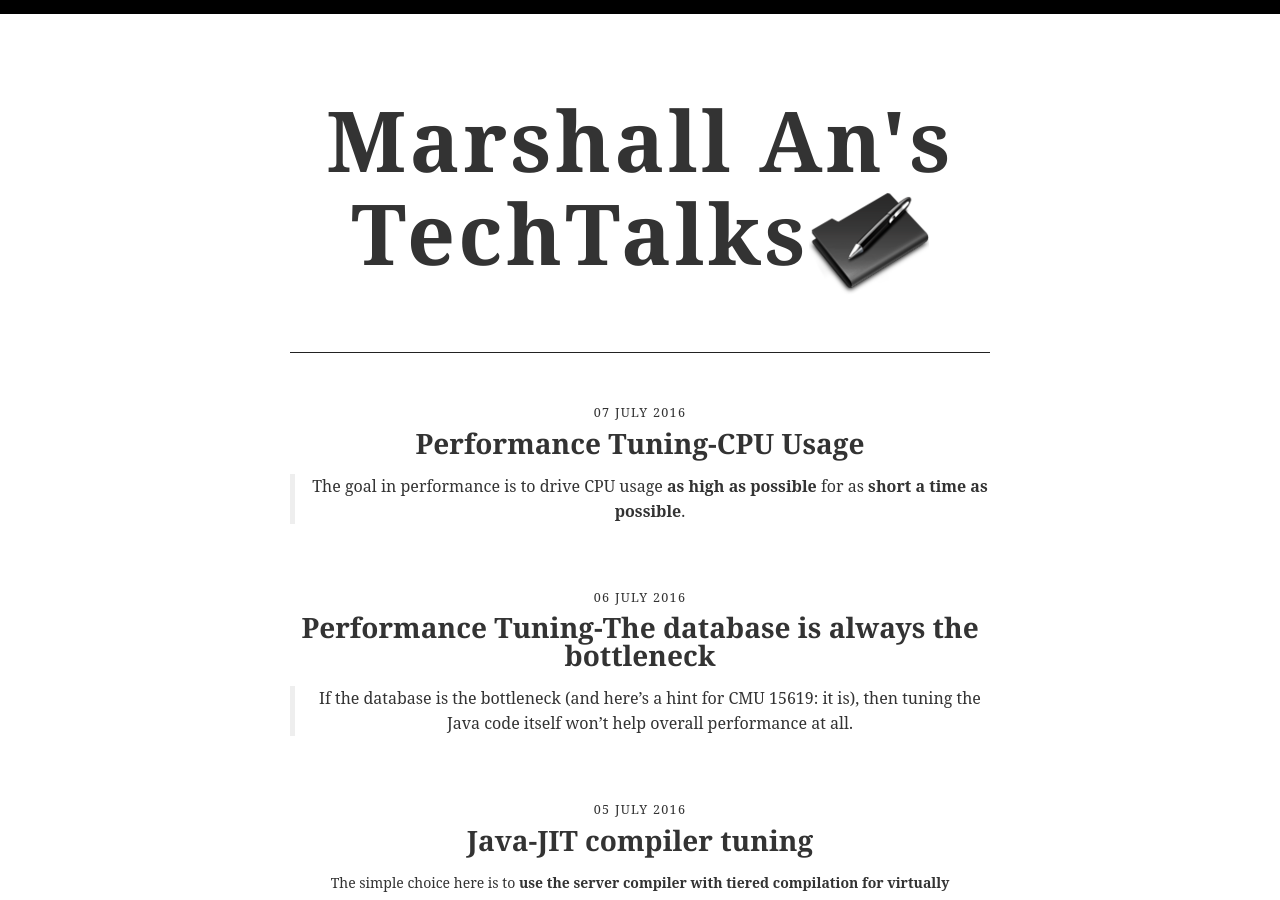
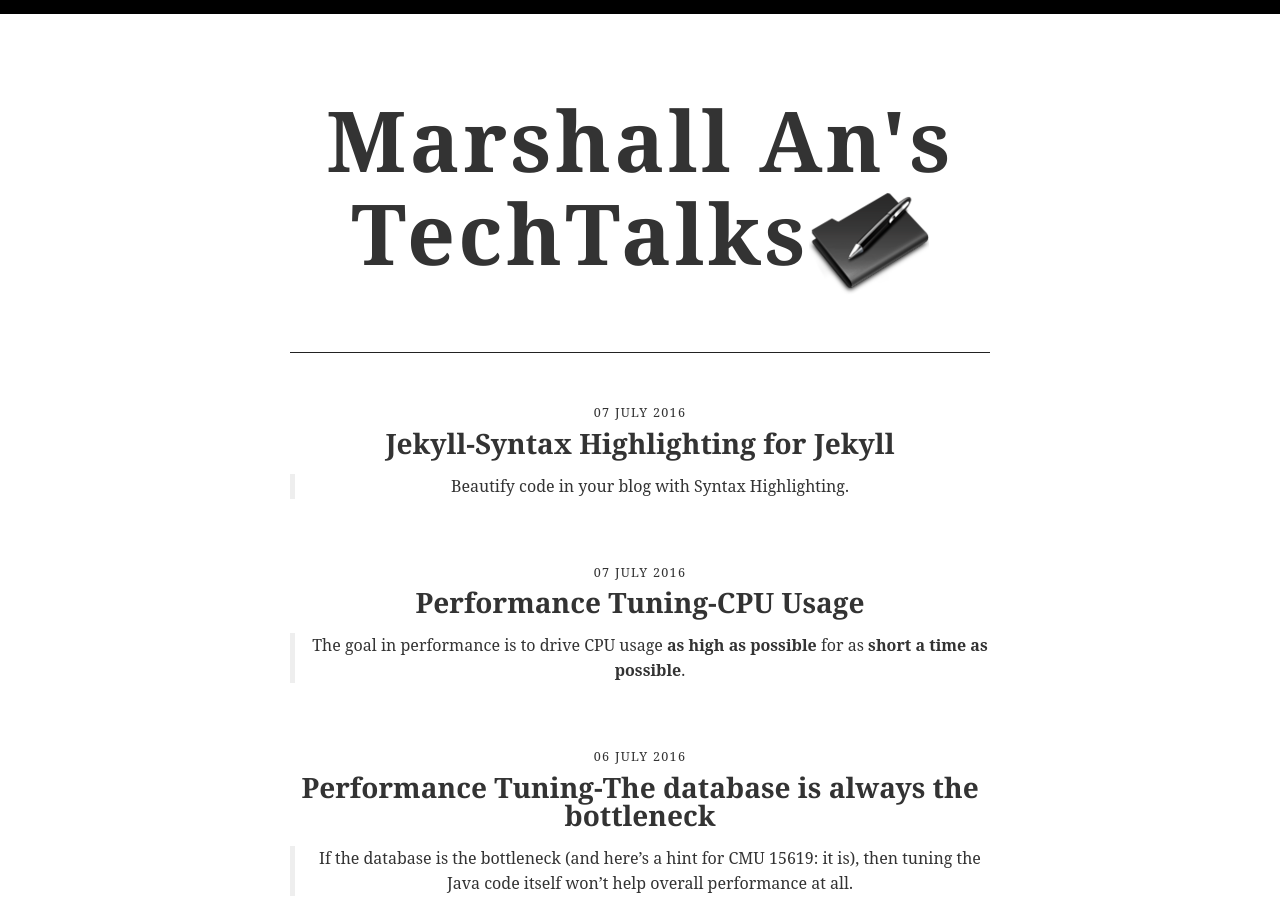
Before and after one commit to haokanga/haokanga.github.io, a Jekyll site: the page built from index.html, in a window 1280 px wide and 900 px high. Built offline with Jekyll 4.4.1, drawn with Linux system fonts in a browser that asks for light colours; some web fonts are replaced; the list of posts is cut into pages by our own code; some of the changed text lies outside the part shown.

```diff
--- a/_config.yml
+++ b/_config.yml
@@ -21,7 +21,7 @@ github_username:  haokanga
 
 paginate: 10 # pagination basted on number of posts
 exclude: ["Gemfile", "Gemfile.lock", "README.md", 'sass', 'watch.sh', 'style.scss'] # files to exclude
-gems: [jekyll-paginate]
+gems: [jekyll-paginate, jekyll-gist]
 paginate: 10
 paginate_path: "page:num"
 
--- a/_data/references.yml
+++ b/_data/references.yml
@@ -135,6 +135,16 @@
     -
     - http://stackoverflow.com/questions/5965767/performance-of-stringtokenizer-class-vs-split-method-in-java
 
+- title: Performance Tuning-Premature Optimization
+  page:
+    - |
+      Java Performance: The Definitive Guide - O'Reilly Media
+    - Wikipedia - Amdahl's law
+  href:
+    -
+    - https://en.wikipedia.org/wiki/Amdahl%27s_law
+
+
 - title: Java-JIT compiler tuning
   page:
     - |
@@ -144,11 +154,19 @@
     -
     - http://stackoverflow.com/questions/3265357/compiled-vs-interpreted-languages
 
-- title: Performance Tuning-Premature Optimization
+- title: Performance Tuning-The database is always the bottleneck
   page:
     - |
       Java Performance: The Definitive Guide - O'Reilly Media
-    - Wikipedia - Amdahl's law
   href:
     -
-    - https://en.wikipedia.org/wiki/Amdahl%27s_law
+
+- title: Jekyll-Syntax Highlighting for Jekyll
+  page:
+    - Syntax Highlighting for Jekyll by Wenli Zhang
+    - Improve Code Highlighting in a Jekyll-based Blog Site by Dmitri Moore
+    - GitHub Pages now faster and simpler with Jekyll 3.0
+  href:
+    - http://zhangwenli.com/blog/2014/02/10/syntax-highlighting-for-jekyll/
+    - https://demisx.github.io/jekyll/2014/01/13/improve-code-highlighting-in-jekyll.html
+    - https://github.com/blog/2100-github-pages-now-faster-and-simpler-with-jekyll-3-0
--- /dev/null
+++ b/_posts/2016-7-8-syntax-highlighting-for-jekyll.md
@@ -0,0 +1,52 @@
+---
+layout: post_page
+title: "Jekyll-Syntax Highlighting for Jekyll"
+date: 2016-7-7 18:50:56 +1030
+categories: Jekyll
+tags: [Jekyll]
+---
+
+> Beautify code in your blog with Syntax Highlighting.
+<!--summary break-->
+
+#### Install & Configuration
+Starting May 1st, 2016, GitHub Pages will only support kramdown, Jekyll's default choice, as markdown engine and Rouge as syntax highlighter.
+{% highlight bash %}
+gem install rouge
+{% endhighlight %}
+
+Add these snippet in `_config.yml` at the root directory of your Jekyll blog.
+{% highlight ruby %}
+markdown: kramdown
+highlighter: rouge
+{% endhighlight %}
+
+#### Add Custom Highlight CSS Rules
+<ol>
+<li>Add <a href="https://gist.github.com/demisx/025698a7b5e314a7a4b5">syntax highlighter CSS file</a> as
+<code>css/syntax.css</code> to your existing or newly generated Jekyll site</li>
+<li><p>Load CSS inside of a corresponding layout file (e.g. _layouts/default.html)
+</p><figure class="highlight"><pre><code class="language-html" data-lang="html"><span class="nt">&lt;head&gt;</span>
+...
+<span class="nt">&lt;link</span> <span class="na">href=</span><span class="s">"/css/syntax.css"</span> <span class="na">rel=</span><span class="s">"stylesheet"</span><span class="nt">&gt;</span>
+...
+<span class="nt">&lt;/head&gt;</span></code></pre></figure><p></p></li>
+<li>
+Input liquid syntax highlighting snippet like this:
+<figure class="highlight">
+<pre>{% raw %}
+{% highlight js %}
+alert('Syntax Highlighting for Jekyll');
+{% endhighlight %}{% endraw %}
+</pre></figure>
+</li>
+<li>and here is the result:
+{% highlight js %}
+alert('Syntax Highlighting for Jekyll');
+{% endhighlight %}</li>
+</ol>
+
+#### Alternative: Embedded GitHub Gists
+
+Another alternative to using Jekyll's built-in highlighter is to use GitHub Gists. They are directly
+embeddable into your posts with <code>{% raw %}{% gist [gist_number] %}{% endraw %}</code> tag.
--- a/gemfile
+++ b/gemfile
@@ -4,3 +4,4 @@ gem 'sass'
 gem 'jekyll'
 gem 'nokogiri'
 gem 'jekyll-paginate'
+gem 'jekyll-gist'
```
Also changed, not shown: Gemfile.lock.
